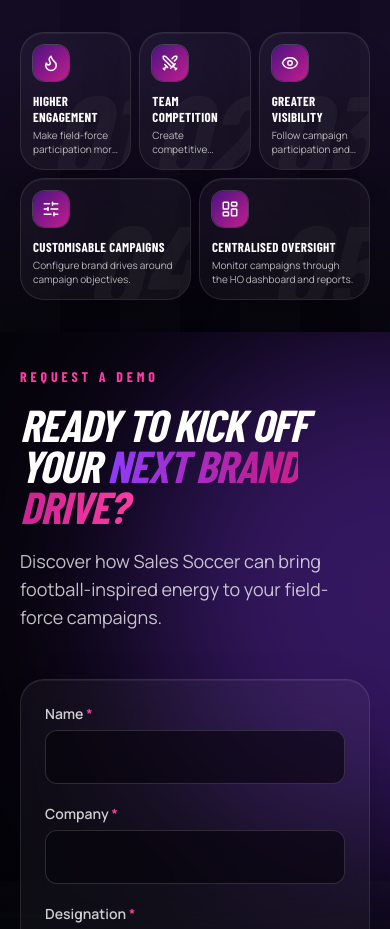
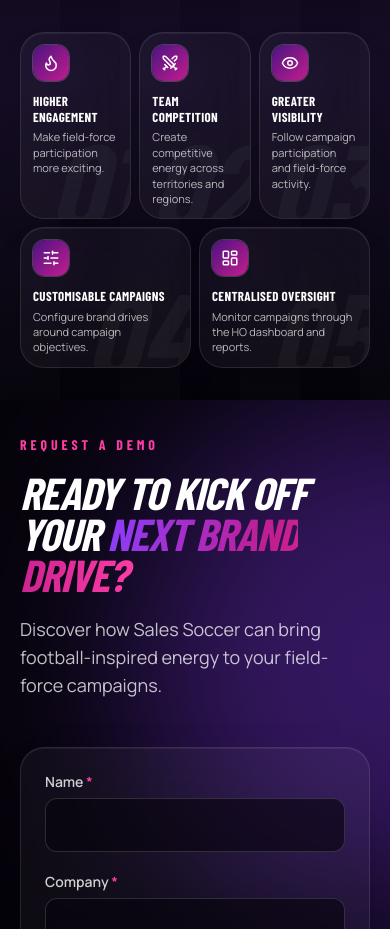
Before and after one commit to Rohan9833/Soccer_rxpl, a React (Vite) app in the folder frontend/: page / in a window 390 px wide. Shown: the part 3567-4496 px from the top of the page. Built offline with nearby package versions, Linux system fonts and the light colour scheme; no server answers; a web font is replaced by a local one.

Commit message:
Prevent benefit card descriptions from being clipped

```diff
--- a/frontend/src/components/Benefits.jsx
+++ b/frontend/src/components/Benefits.jsx
@@ -40,7 +40,7 @@ export default function Benefits() {
                 <span className="relative flex h-9 w-9 items-center justify-center rounded-xl sm:h-11 sm:w-11 lg:h-14 lg:w-14 lg:rounded-2xl bg-gradient-to-br from-violet-royal to-magenta shadow-glow-violet ring-1 ring-white/20">
                   <Icon size={18} className="h-[18px] w-[18px] sm:h-[22px] sm:w-[22px] lg:h-[26px] lg:w-[26px]" /></span>
                 <h3 className="relative mt-3 line-clamp-2 font-display text-[13px] font-bold uppercase leading-tight tracking-wide sm:mt-4 sm:text-xl lg:mt-6 lg:text-3xl">{b.title}</h3>
-                <p className="relative mt-1 line-clamp-2 text-[10px] leading-snug text-white/70 sm:text-sm lg:mt-2 lg:text-lg">{b.text}</p>
+                <p className="relative mt-1 text-[11px] leading-[1.4] text-white/70 sm:text-sm lg:mt-2 lg:text-lg">{b.text}</p>
               </motion.article>
             );
           })}
```
